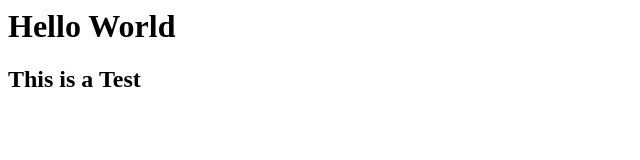
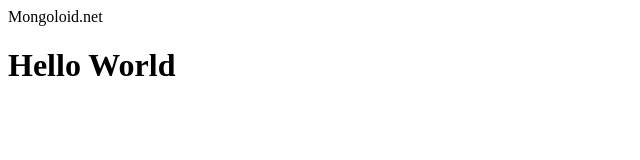
Before and after one commit to bawhen/mongoloid_site, a plain HTML site: page index.html in a window 1280 px wide. Shown: the whole page, without its empty margins (0-640 px from the left). Drawn offline with Linux system fonts and the light colour scheme.

Commit message:
Update index.html

```diff
--- a/index.html
+++ b/index.html
@@ -1,2 +1,2 @@
+<name>Mongoloid.net</name>
 <h1>Hello World</h1>
-<h2>This is a Test</h2>
```
